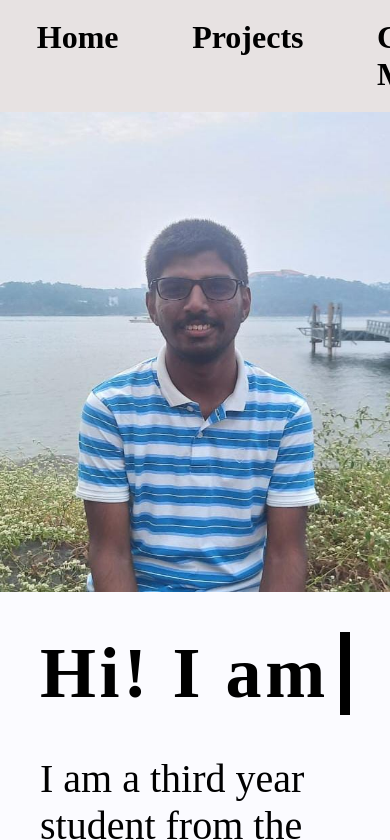
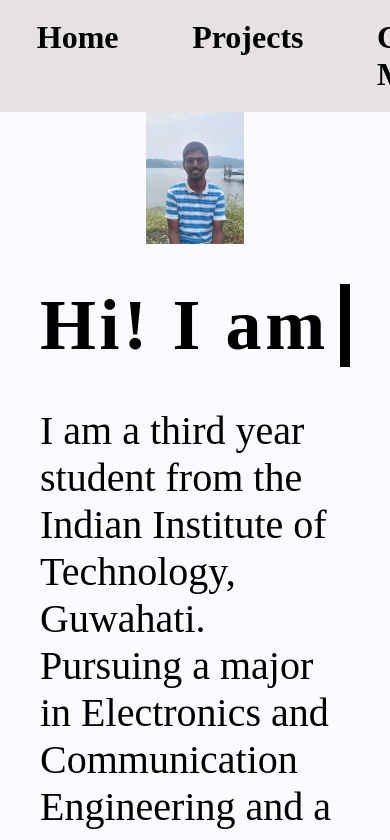
Before and after one commit to Sairaj-G/Sairaj-G.github.io, a plain HTML site: page index.html in a window 390 px wide. Shown: the top 840 px of the page. Drawn offline with Linux system fonts and the light colour scheme.

Commit message:
Responsive step 1

```diff
--- a/index.css
+++ b/index.css
@@ -38,7 +38,7 @@ li:hover {
 }
 
 a:visited{
-  font-size: 3 rem;
+  font-size: 10 vw;
   background-color: transparent;
   text-decoration : none;
   color: rgb(0, 0, 0);
@@ -66,8 +66,9 @@ a:active {
 }
 
 .image img{
-    width: 25rem;
-    height: 30rem;
+    width: 25%;
+    max-width: 100%;
+    height: auto;
 }
 
 .content-heading h4{
```
